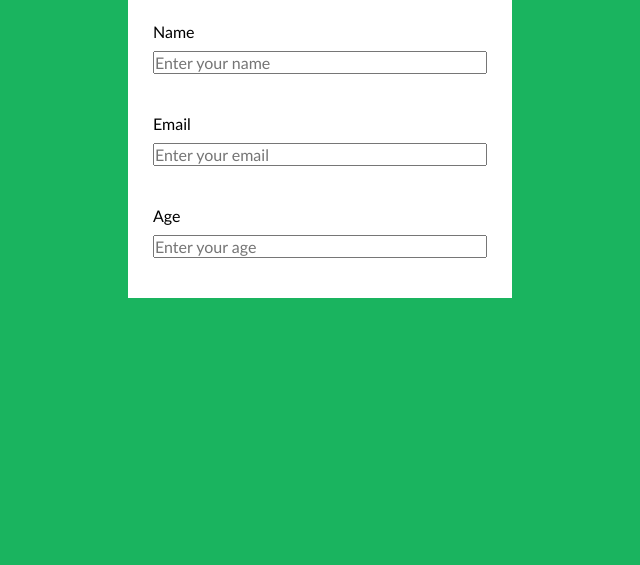
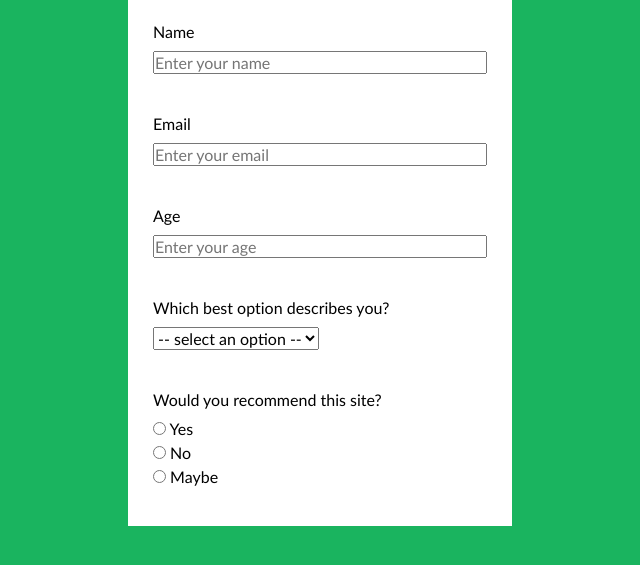
Before and after one commit to MarkWebDeveloper/Survey_Form_HTML, a website: page public/index.html in a window 1280 px wide. Shown: the part 203-768 px from the top of the page, without its empty margins (320-960 px from the left). Drawn offline with Linux system fonts and the light colour scheme.

Commit message:
dropdown and radio added

```diff
--- a/package.json
+++ b/package.json
@@ -5,7 +5,7 @@
   "main": "index.js",
   "scripts": {
     "test": "echo \"Error: no test specified\" && exit 1",
-    "scss": "sass --watch src/styles.scss:public/styles.css"
+    "sass": "sass --watch src/styles.scss:public/styles.css"
   },
   "repository": {
     "type": "git",
--- a/public/index.html
+++ b/public/index.html
@@ -14,29 +14,58 @@
     <main>
         <form id="survey_form">
 
-            <div class="form-control">
+            <div class="form_control">
                 <label for="name" id="label-name">
                     Name
                 </label>
 
-                <input type="text" id="name" placeholder="Enter your name" />
+                <input type="text" class="field_input" placeholder="Enter your name" />
             </div>
 
-            <div class="form-control">
+            <div class="form_control">
                 <label for="email" id="label-name">
                     Email
                 </label>
 
-                <input type="text" id="email" placeholder="Enter your email" />
+                <input type="text" class="field_input" placeholder="Enter your email" />
             </div>
 
-            <div class="form-control">
+            <div class="form_control">
                 <label for="age" id="label-name">
                     Age
                 </label>
 
-                <input type="text" id="age" placeholder="Enter your age" />
+                <input type="text" class="field_input" placeholder="Enter your age" />
             </div>
+
+            <div class="form_control">
+                <label for="dropdown-title" id="label-name">Which best option describes you?</label>
+                    <select name="dropdown" id="select_dropdown">
+                        <option disabled selected value> -- select an option -- </option>
+                        <option value="student">Student</option>
+                        <option value="professional">Professional</option>
+                        <option value="teacher">Teacher</option>
+                        <option value="animal">Domestic animal</option>
+                        <option value="other">Other</option>
+                    </select>
+            </div>
+
+            <div class="form_control">
+                <label for="radio-title" id="label-name">Would you recommend this site?</label>
+                    <div class="radio_container">
+                <input type="radio" id="radio_button" name="recommend" value="yes">
+                <label for="radio-option-title" id="radio_name">Yes</label>
+                    </div>
+                    <div class="radio_container">
+                <input type="radio" id="radio_button" name="recommend" value="no">
+                <label for="radio-option-title" id="radio_name">No</label>
+                    </div>
+                    <div class="radio_container">
+                <input type="radio" id="radio_button" name="recommend" value="maybe">
+                <label for="radio-option-title" id="radio_name">Maybe</label>
+                    </div>
+            </div>
+
         </form>
     </main>
 </body>
--- a/src/main.scss
+++ b/src/main.scss
@@ -6,18 +6,22 @@
     padding-bottom: 25px;
 }
 
-.form-control {
+.form_control {
     text-align: left;
     padding-top: 25px;
     margin: 0 25px 15px 25px;
 
-    input {
+    .field_input {
         width: 100%;
+    }
+
+    #label-name {
+        display: block;
+        margin-bottom: 10px;
     }
 
 }
 
-.form-control label {
-    display: block;
-    margin-bottom: 10px;
+.radio_container {
+    margin-bottom: 5px;
 }
```
Also changed, not shown: public/styles.css, 1 other file.
